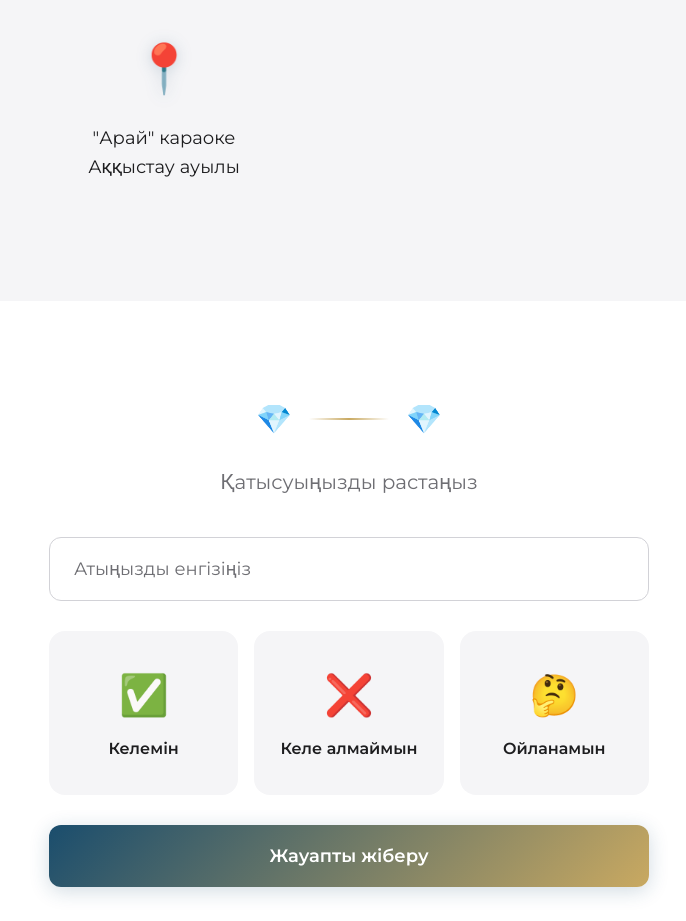
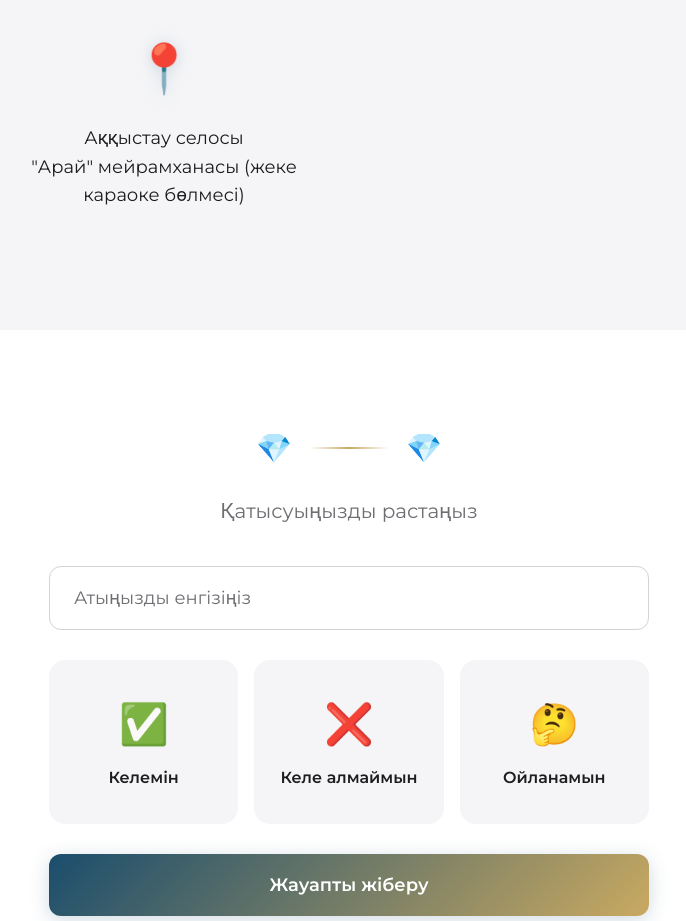
Before and after one commit to bembido/akylbek_birthday, a plain HTML site: page index.html in a window 1280 px wide. Shown: the part 1600-2521 px from the top of the page, without its empty margins (291-977 px from the left). Drawn offline with Linux system fonts and the light colour scheme.

Commit message:
location changed

```diff
--- a/index.html
+++ b/index.html
@@ -103,8 +103,8 @@
                 <div class="detail-item">
                     <div class="detail-icon">📍</div>
                     <div class="detail-text">
-                        "Арай" караоке<br>Аққыстау ауылы
-
+                        Аққыстау селосы
+                        <br> "Арай" мейрамханасы (жеке караоке бөлмесі)
                     </div>
                 </div>
                 <!-- <div class="detail-item">
```
